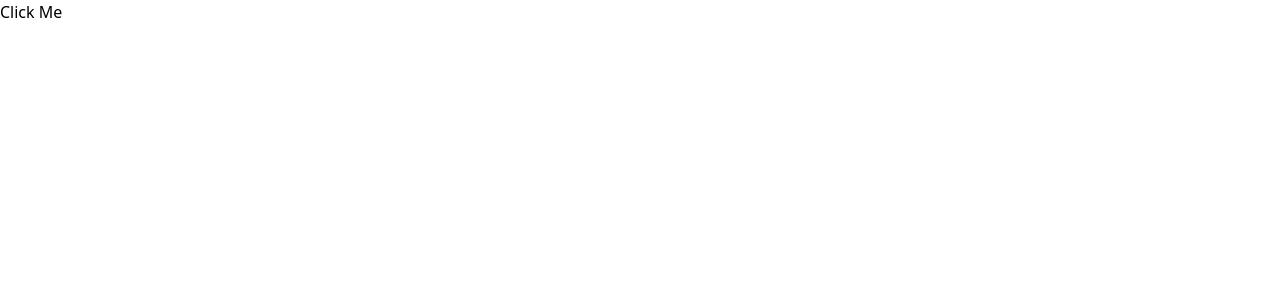
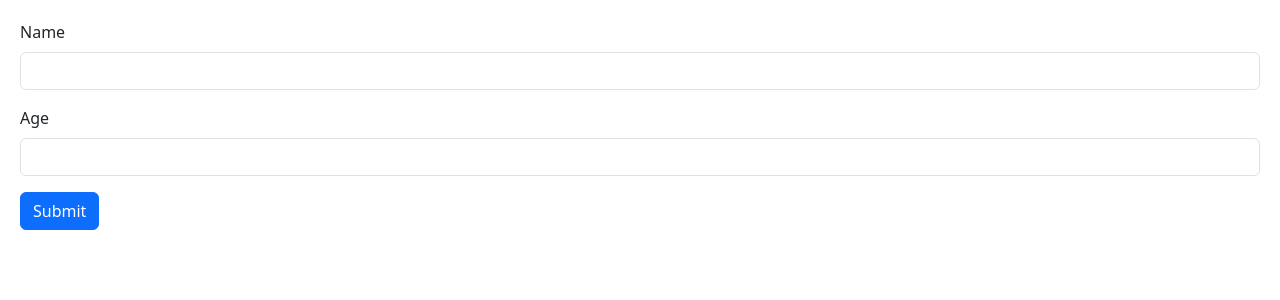
Before and after one commit to Pin3appl3ishan/react-moshpit, a React (Vite) app in the folder react-app/: page / in a window 1280 px wide. Shown: the top 300 px of the page. Built offline with nearby package versions, Linux system fonts and the light colour scheme.

Commit message:
ref hook usage

```diff
--- a/react-app/src/App.tsx
+++ b/react-app/src/App.tsx
@@ -1,4 +1,5 @@
 import { useState } from "react";
+import Form from "./components/Form";
 
 function App() {
   const [cart, setCart] = useState({
@@ -9,12 +10,13 @@
     ],
   });
 
-  const handlClick = () => {
+  const handleClick = () => {
     setCart({...cart, items: cart.items.map(item => item.id === 1 ? {...item, quantity: item.quantity + 1} : item)})
   }
 
+
   return (
-<button onClick={handlClick}>Click Me</button>
+    <Form/>
   );
 }
 
--- /dev/null
+++ b/react-app/src/components/Form.tsx
@@ -0,0 +1,32 @@
+import React, { FormEvent, useRef } from 'react'
+
+const Form = () => {
+    const nameRef = useRef<HTMLInputElement>(null);
+    const ageRef = useRef<HTMLInputElement>(null);
+    const person = {name: '', age: 0};
+
+    const handleSumbit = (event: FormEvent) => {
+        event.preventDefault();
+        if (nameRef.current != null)
+            person.name = nameRef.current.value;
+        if (ageRef.current != null)
+            person.age = parseInt(ageRef.current.value);
+        console.log(person);
+    }
+
+  return (
+    <form onSubmit={handleSumbit}>
+        <div className="mb-3">
+            <label htmlFor="name" className='form-label'>Name</label>
+            <input ref={nameRef} type="text" id='name' className='form-control'/>
+        </div>
+        <div className="mb-3">
+            <label htmlFor="age" className='form-label'>Age</label>
+            <input ref={ageRef} type="number" id='age' className='form-control'/>
+        </div>
+        <button className="btn btn-primary">Submit</button>
+    </form>
+  )
+}
+
+export default Form
--- a/react-app/src/index.css
+++ b/react-app/src/index.css
@@ -1,3 +1,5 @@
 @tailwind base;
 @tailwind components;
 @tailwind utilities;
+
+body {padding: 20px;}
--- a/react-app/src/main.tsx
+++ b/react-app/src/main.tsx
@@ -2,6 +2,7 @@
 import ReactDOM from 'react-dom/client'
 import App from './App.tsx'
 import './index.css'
+import 'bootstrap/dist/css/bootstrap.css'
 
 ReactDOM.createRoot(document.getElementById('root')!).render(
   <React.StrictMode>
```
